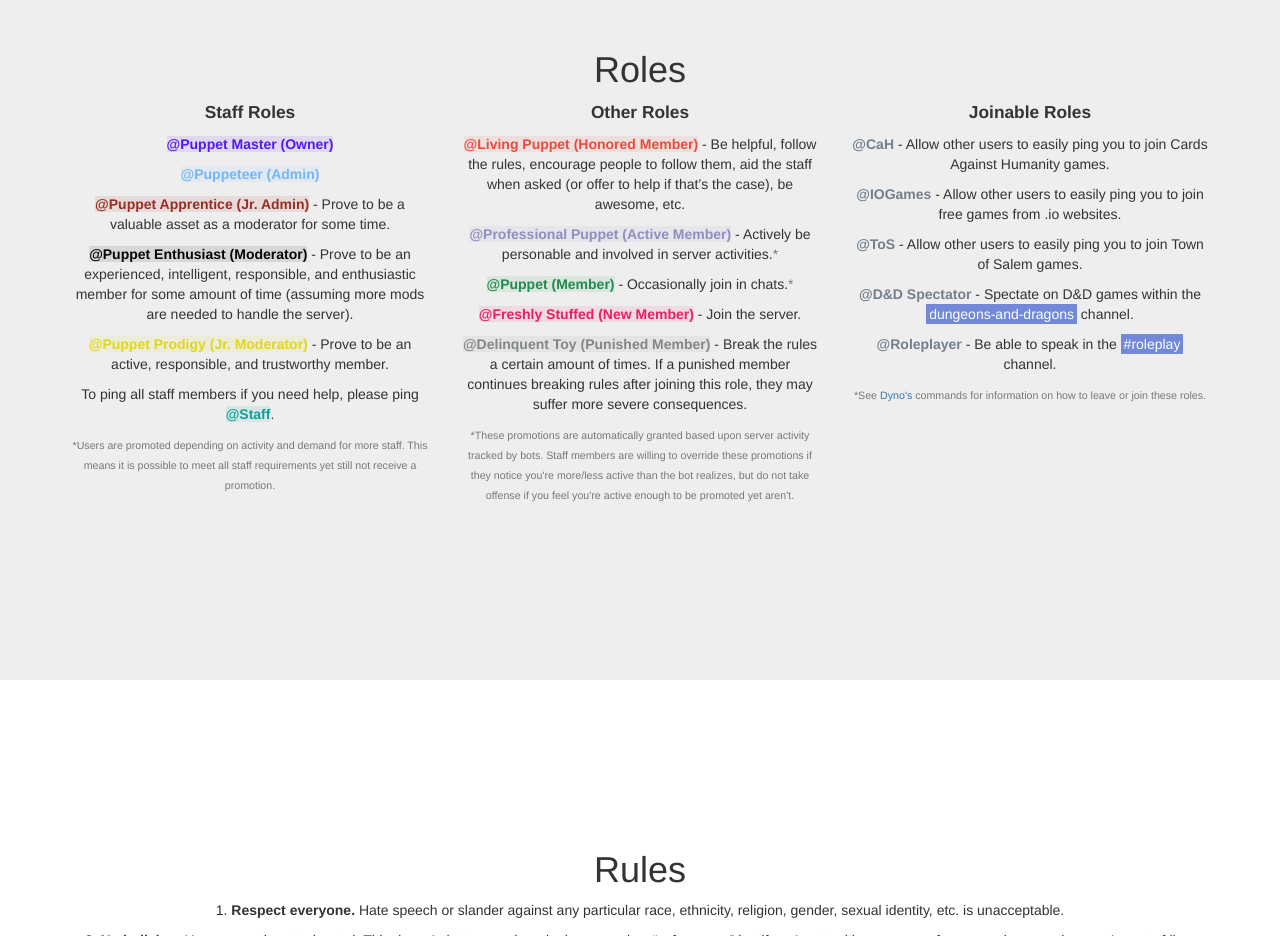
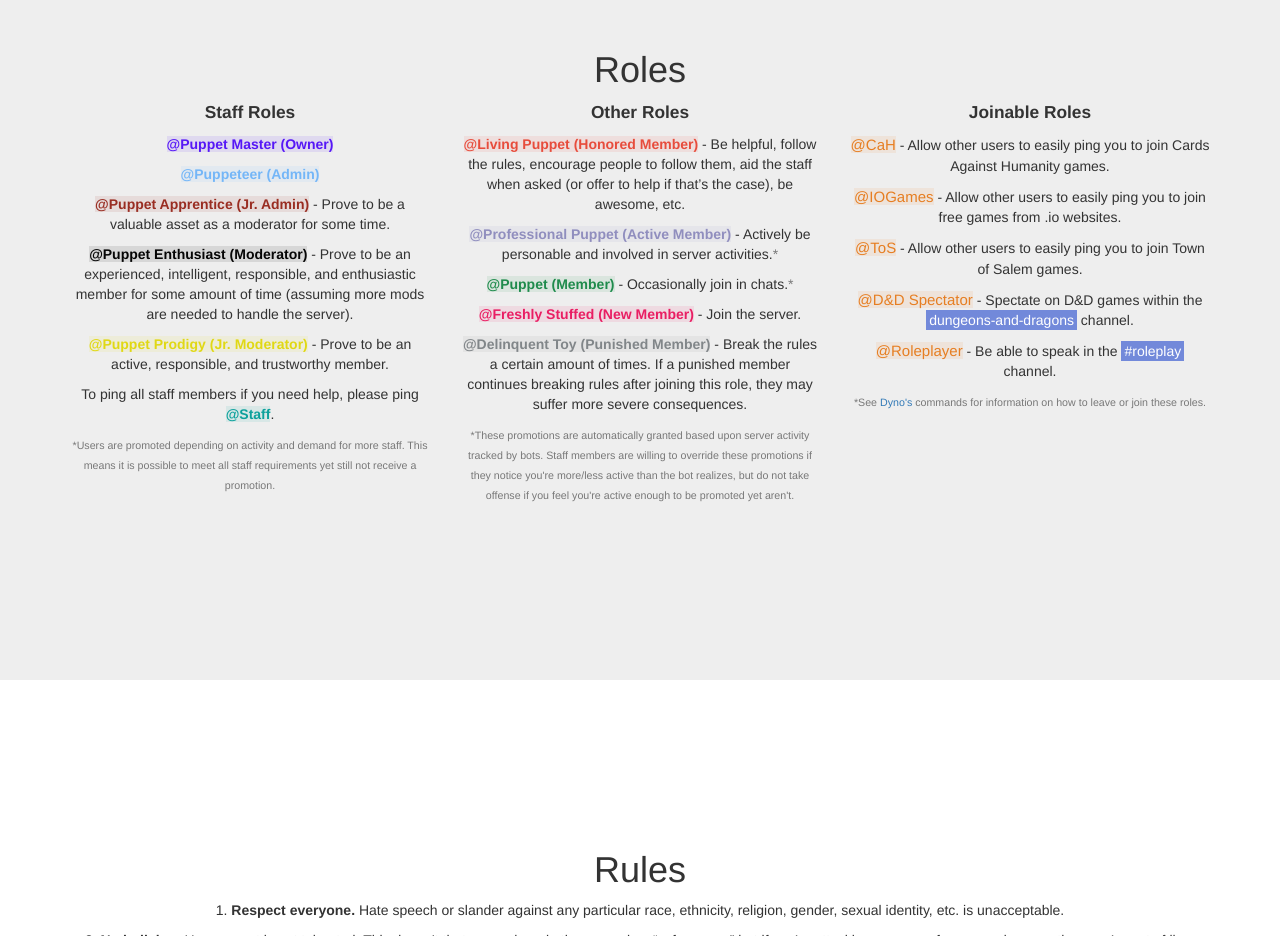
Before and after one commit to cataclysmdiscord/info, a website: page index.html in a window 1280 px wide. Shown: the part 920-1856 px from the top of the page. Drawn offline with Linux system fonts and the light colour scheme.

Commit message:
Update index.html

```diff
--- a/index.html
+++ b/index.html
@@ -128,15 +128,15 @@
                 <div class="col-lg-4">
                     <p><span style="font-weight:600; font-size:13pt;">Joinable Roles</span></p>
 
-                    <p><span style="color: #737f8d; font-family: Whitney, 'Helvetica Neue', Helvetica, Arial, sans-serif; font-weight: 600; white-space: pre-wrap;">@CaH</span> - Allow other users to easily ping you to join Cards Against Humanity games.</p>
+                    <p><span style="color: #e67e22; font-family: Whitney, 'Helvetica Neue', Helvetica, Arial, sans-serif; font-size: 15px; white-space: pre-wrap; background-color: rgba(230, 126, 34, 0.098);">@CaH</span> - Allow other users to easily ping you to join Cards Against Humanity games.</p>
 
-                    <p><span style="color: #737f8d; font-family: Whitney, 'Helvetica Neue', Helvetica, Arial, sans-serif; font-weight: 600; white-space: pre-wrap;">@IOGames</span> - Allow other users to easily ping you to join free games from .io websites.</p>
+                    <p><span style="color: #e67e22; font-family: Whitney, 'Helvetica Neue', Helvetica, Arial, sans-serif; font-size: 15px; white-space: pre-wrap; background-color: rgba(230, 126, 34, 0.098);">@IOGames</span> - Allow other users to easily ping you to join free games from .io websites.</p>
 
-                    <p><span style="color: #737f8d; font-family: Whitney, 'Helvetica Neue', Helvetica, Arial, sans-serif; font-weight: 600; white-space: pre-wrap;">@ToS</span> - Allow other users to easily ping you to join Town of Salem games.</p>
+                    <p><span style="color: #e67e22; font-family: Whitney, 'Helvetica Neue', Helvetica, Arial, sans-serif; font-size: 15px; white-space: pre-wrap; background-color: rgba(230, 126, 34, 0.098);">@ToS</span> - Allow other users to easily ping you to join Town of Salem games.</p>
 
-                    <p><span style="color: #737f8d; font-family: Whitney, 'Helvetica Neue', Helvetica, Arial, sans-serif; font-weight: 600; white-space: pre-wrap;">@D&amp;D Spectator</span> - Spectate on D&amp;D games within the <span style="padding-left: 3px; padding-right: 3px; padding-top: 2px; padding-bottom: 2px; color: #ffffff; background: #7289da; transition: background-color 0.05s, color 0.05s;">dungeons-and-dragons</span> channel.</p>
+                    <p><span style="color: #e67e22; font-family: Whitney, 'Helvetica Neue', Helvetica, Arial, sans-serif; font-size: 15px; white-space: pre-wrap; background-color: rgba(230, 126, 34, 0.098);">@D&amp;D Spectator</span> - Spectate on D&amp;D games within the <span style="padding-left: 3px; padding-right: 3px; padding-top: 2px; padding-bottom: 2px; color: #ffffff; background: #7289da; transition: background-color 0.05s, color 0.05s;">dungeons-and-dragons</span> channel.</p>
 
-                    <p><span style="color: #737f8d; font-family: Whitney, 'Helvetica Neue', Helvetica, Arial, sans-serif; font-weight: 600; white-space: pre-wrap;">@Roleplayer</span> - Be able to speak in the <span style="padding-left: 3px; padding-right: 3px; padding-top: 2px; padding-bottom: 2px; color: #ffffff; background: #7289da; transition: background-color 0.05s, color 0.05s;">#roleplay</span> channel.</p>
+                    <p><span style="color: #e67e22; font-family: Whitney, 'Helvetica Neue', Helvetica, Arial, sans-serif; font-size: 15px; white-space: pre-wrap; background-color: rgba(230, 126, 34, 0.098);">@Roleplayer</span> - Be able to speak in the <span style="padding-left: 3px; padding-right: 3px; padding-top: 2px; padding-bottom: 2px; color: #ffffff; background: #7289da; transition: background-color 0.05s, color 0.05s;">#roleplay</span> channel.</p>
 
                     <p><span style="font-size: 8pt; color: #787878;">*See <a href="https://github.com/cataclysmdiscord/info/botcommands/#dyno">Dyno's</a> commands for information on how to leave or join these roles.</span></p>
 
```
